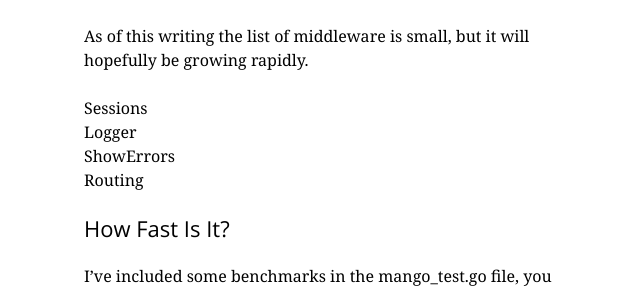
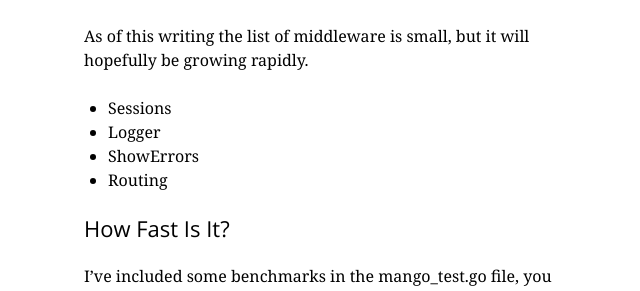
Before and after one commit to paulbellamy/paulbellamy.github.com, a Jekyll site: the page built from _posts/2011-05-26-introducing-mango.markdown, in a window 1280 px wide. Shown: the part 3152-3443 px from the top of the page, without its empty margins (250-890 px from the left). Built offline with Jekyll 4.4.1, drawn with Linux system fonts in a browser that asks for light colours; a script that is not in the unit is left out.

Commit message:
Fixing lists a bit (they weren't showing dots in posts)

```diff
--- a/css/default.css
+++ b/css/default.css
@@ -75,7 +75,16 @@ a:hover {
 
     .column.post ul {
       margin-bottom: 24px;
+      margin-left: 24px;
     }
+
+      .column.post ul li {
+        list-style: disc;
+      }
+
+        .column.post ul li ul {
+          margin-bottom: 0;
+        }
 
 .item {
   margin-bottom: 24px;
```
